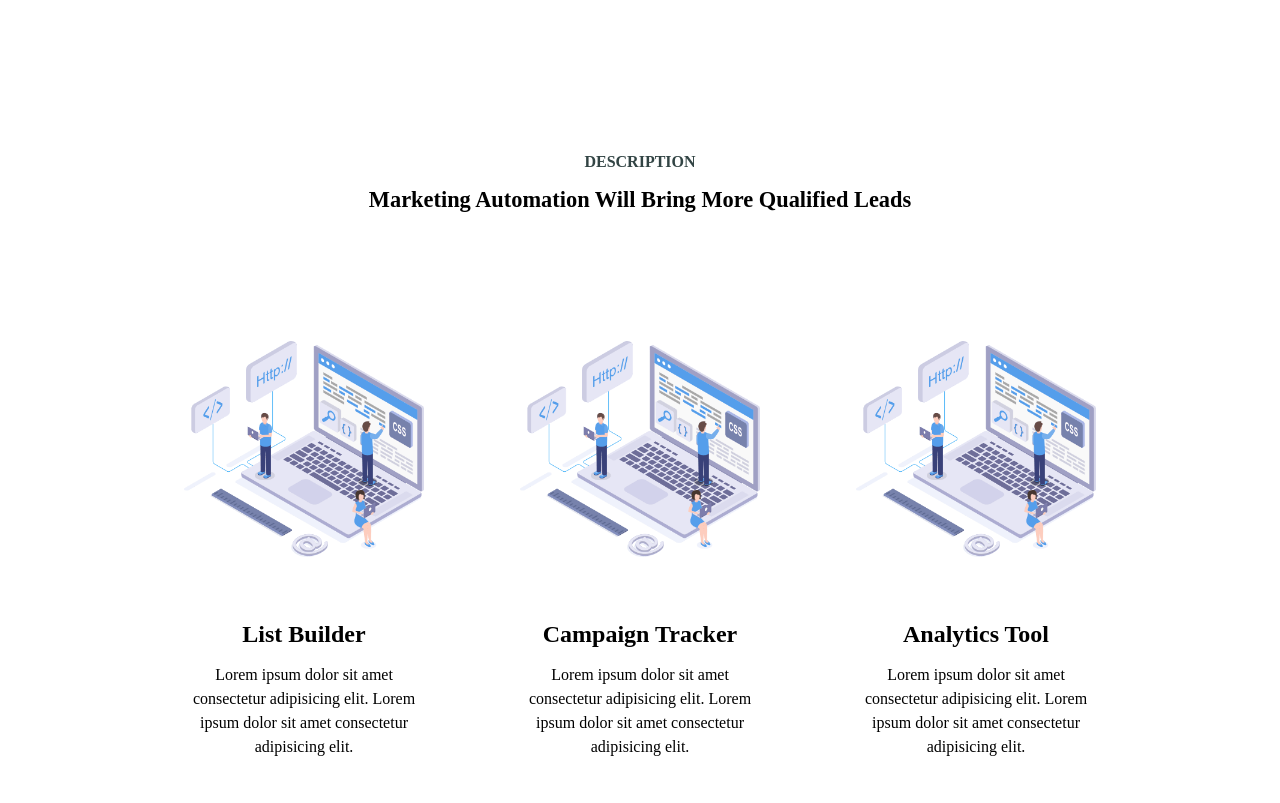
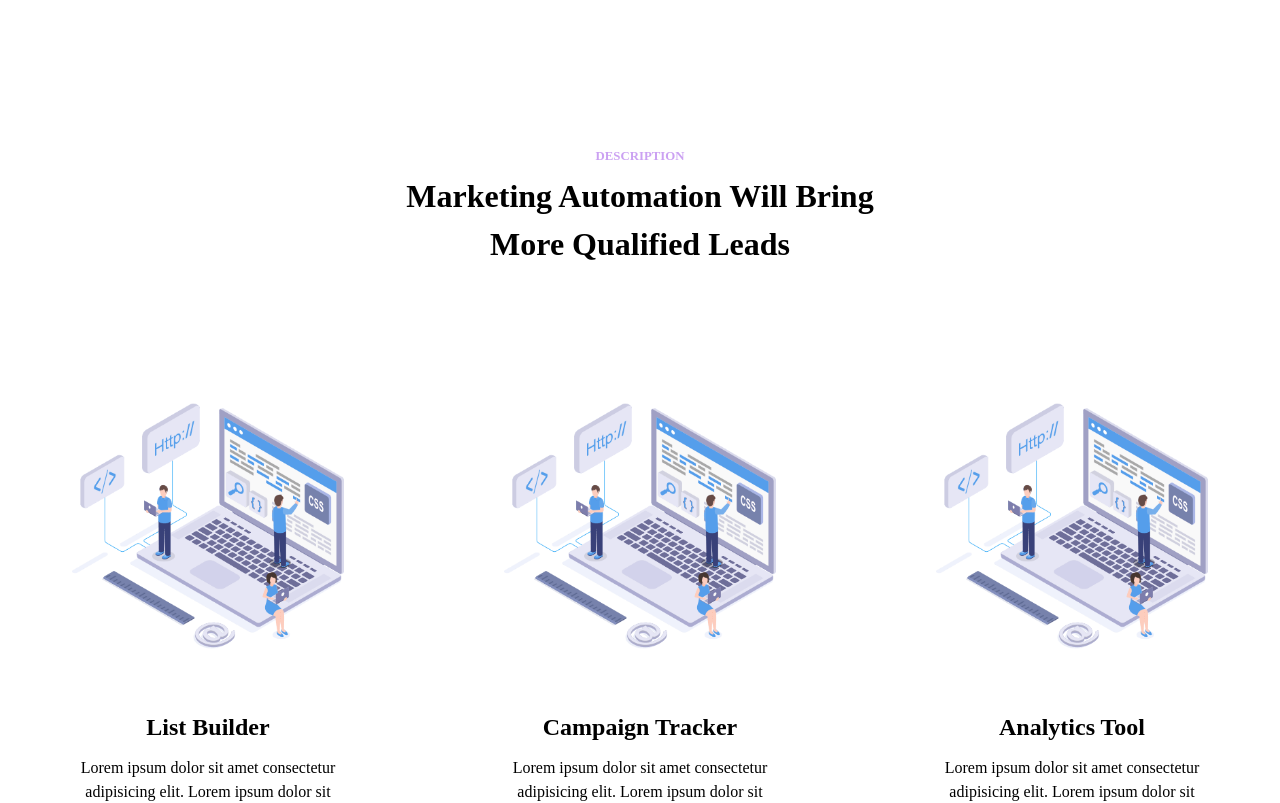
Before and after one commit to krushodev/Landing-Marketing-App, a React (Vite) app: page / in a window 1280 px wide. Shown: the part 1280-2083 px from the top of the page. Built offline with nearby package versions, Linux system fonts and the light colour scheme.

Commit message:
style: fix styles Description component

```diff
--- a/src/components/Description/Description.css
+++ b/src/components/Description/Description.css
@@ -14,7 +14,6 @@
 
 .description-card img {
     max-width: 100%;
-    height: auto;
 }
 
 .description-card h5 {
@@ -27,10 +26,20 @@
     text-align: center;
 }
 
-@media screen and (min-width: 1000px) {
+@media screen and (min-width: 1024px) {
     .description-content {
         flex-direction: row;
         gap: 6em;
+    }
+}
+
+@media screen and (min-width: 1200px) {
+    .description-content {
+        gap: 10em;
+    }
+
+    .description-card {
+        max-width: 17rem;
     }
 
     .description-card h5 {
--- a/src/components/TitleSection/TitleSection.css
+++ b/src/components/TitleSection/TitleSection.css
@@ -1,18 +1,19 @@
 .section {
     max-width: 100%;
+    max-width: 34rem;
     text-align: center;
-    margin: 30px 0;
+    margin: 30px auto;
     padding: 10px;
 }
 
 .section p {
-    font-size: 1em;
-    color: rgb(50, 68, 68);
+    font-size: 0.8em;
+    color: #cba1f2;
     font-weight: bold;
     text-transform: uppercase;
 }
 
 .section h3 {
     margin-top: -7px;
-    font-size: 1.4em;
+    font-size: 2em;
 }
```
